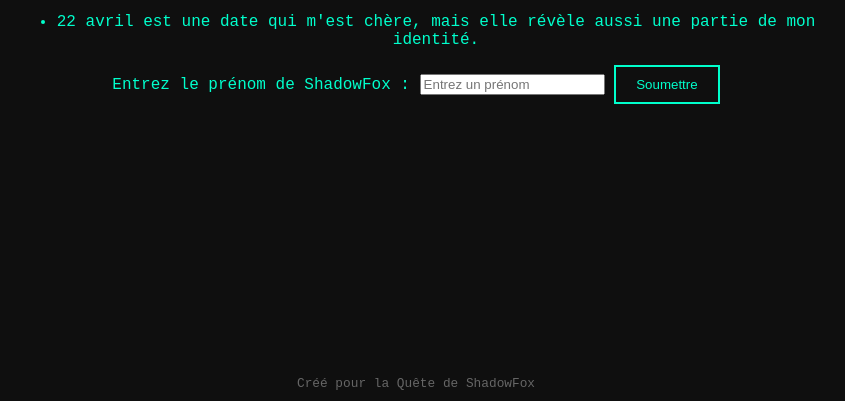
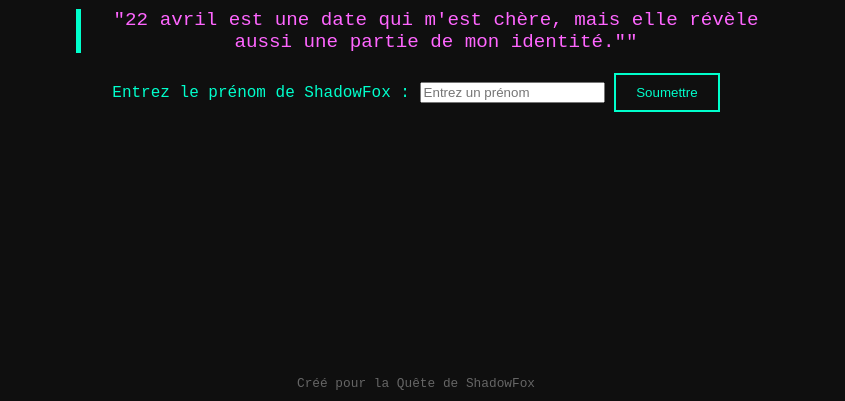
Before and after one commit to Holo-Prism/shadowfox.github.io, a plain HTML site: page final.html in a window 1280 px wide. Shown: the part 399-800 px from the top of the page, without its empty margins (224-1069 px from the left). Drawn offline with Linux system fonts and the light colour scheme.

Commit message:
Update final.html

```diff
--- a/final.html
+++ b/final.html
@@ -26,7 +26,9 @@
         <p>Vous avez suivi mes traces jusqu’ici, mais me découvrir entièrement nécessite un dernier effort.
             Mon prénom est caché dans ces indices, saurez-vous le deviner ?</p>
         <ul>
-            <li>22 avril est une date qui m'est chère, mais elle révèle aussi une partie de mon identité.</li>
+            <blockquote>
+                "22 avril est une date qui m'est chère, mais elle révèle aussi une partie de mon identité.""
+            </blockquote>
         </ul>
 
         <!-- Formulaire pour entrer le prénom -->
```
